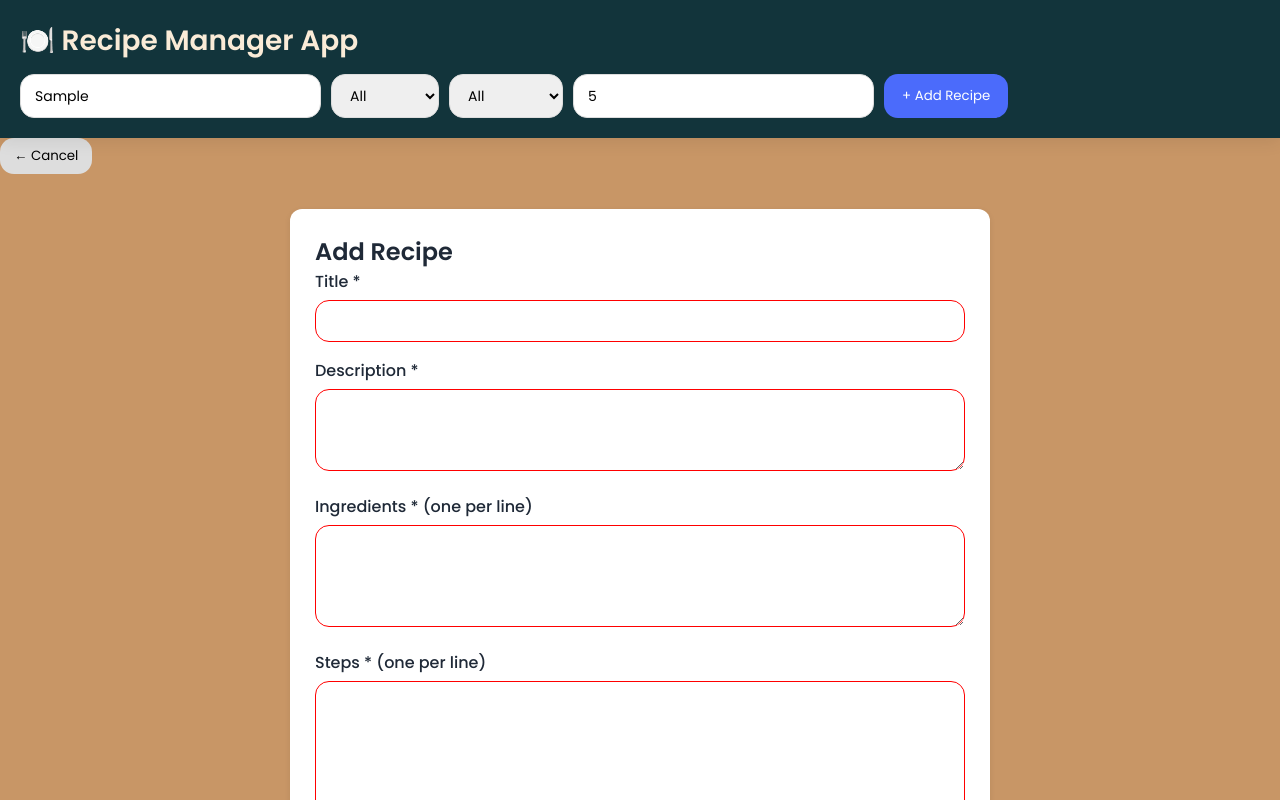
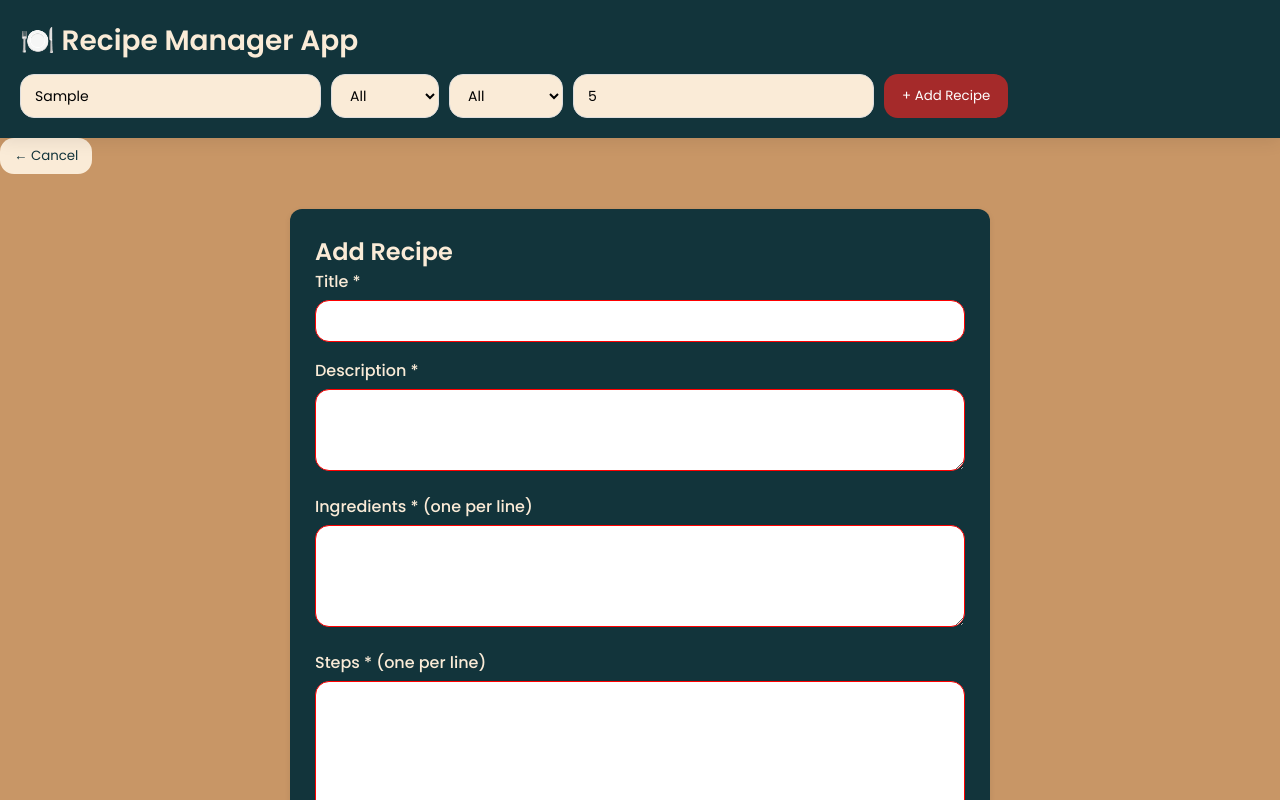
Before and after one commit to abhinavtiwari11/abhinav-recipe-manager-app, a plain HTML site: page index.html in a window 1280 px wide. Both pictures are taken after typing "Sample", "5" into the empty fields and a click on the button "+ Add Recipe". Shown: the top 800 px of the page. Drawn offline with Linux system fonts and the light colour scheme.

Commit message:
Update styles with antiquewhite and color changes

```diff
--- a/style.css
+++ b/style.css
@@ -18,6 +18,7 @@
   margin: 0;
   padding: 0;
   box-sizing: border-box;
+  color: antiquewhite;
   font-family: "Poppins", sans-serif;
 }
 
@@ -58,18 +59,20 @@ body {
   border: 1px solid #ddd;
   border-radius: var(--radius);
   font-size: 14px;
+  background-color: antiquewhite;
+  color: black;
 }
 
 #addRecipeBtn {
-  background: var(--accent);
+    background: brown;
     color: white;
     border: none;
     padding: 10px 18px;
     border-radius: var(--radius);
     cursor: pointer;
-  transition: 0.2s ease;
+    transition: 0.2s
+ease;
 }
-
 #addRecipeBtn:hover {
   background:#c80909;
 
@@ -94,6 +97,7 @@ body {
   box-shadow: 0 2px 6px rgba(0,0,0,0.08);
   transition: all 0.25s ease;
   cursor: pointer;
+  background-color:#12343b
 }
 
 .card:hover {
@@ -111,6 +115,7 @@ body {
 .card h3 {
   font-size: 20px;
   margin-bottom: 6px;
+  color: antiquewhite;
 }
 
 .card p {
@@ -130,6 +135,7 @@ body {
   padding: 4px 10px;
   border-radius: var(--radius);
   font-size: 12px;
+  color: #12343b;
 }
 
 /* ================================
@@ -199,7 +205,8 @@ body {
 }
 
 .backBtn {
-  background: #ddd;
+  background: antiquewhite;
+  color: #12343b;
   padding: 8px 14px;
   border-radius: var(--radius);
   border: none;
```
Lines whose indentation alone changed are shown as unchanged.
